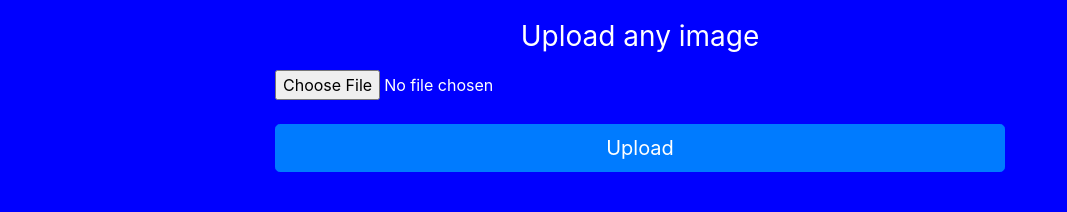
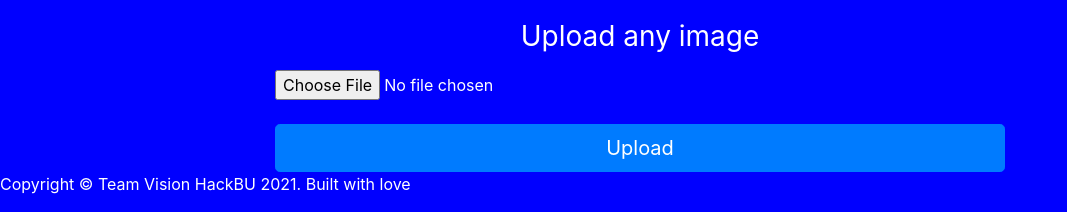
Before and after one commit to jbarks1234/HackBU-2021-ThirdEye, a Flask app: page / in a window 1280 px wide. Shown: the part 829-1041 px from the top of the page, without its empty margins (0-1067 px from the left). Before the commit the page ends 1001 px from the top, so only its background shows below. Run offline with Flask 2, Linux system fonts and the light colour scheme; some libraries are stand-ins or nearby versions.

Commit message:
Update index.html

```diff
--- a/app/templates/index.html
+++ b/app/templates/index.html
@@ -85,7 +85,7 @@
 </body>
 
 <footer>
-
+    <p>Copyright &copy Team Vision HackBU 2021. Built with love &#65039;</p>
 
 </footer>
 
```
